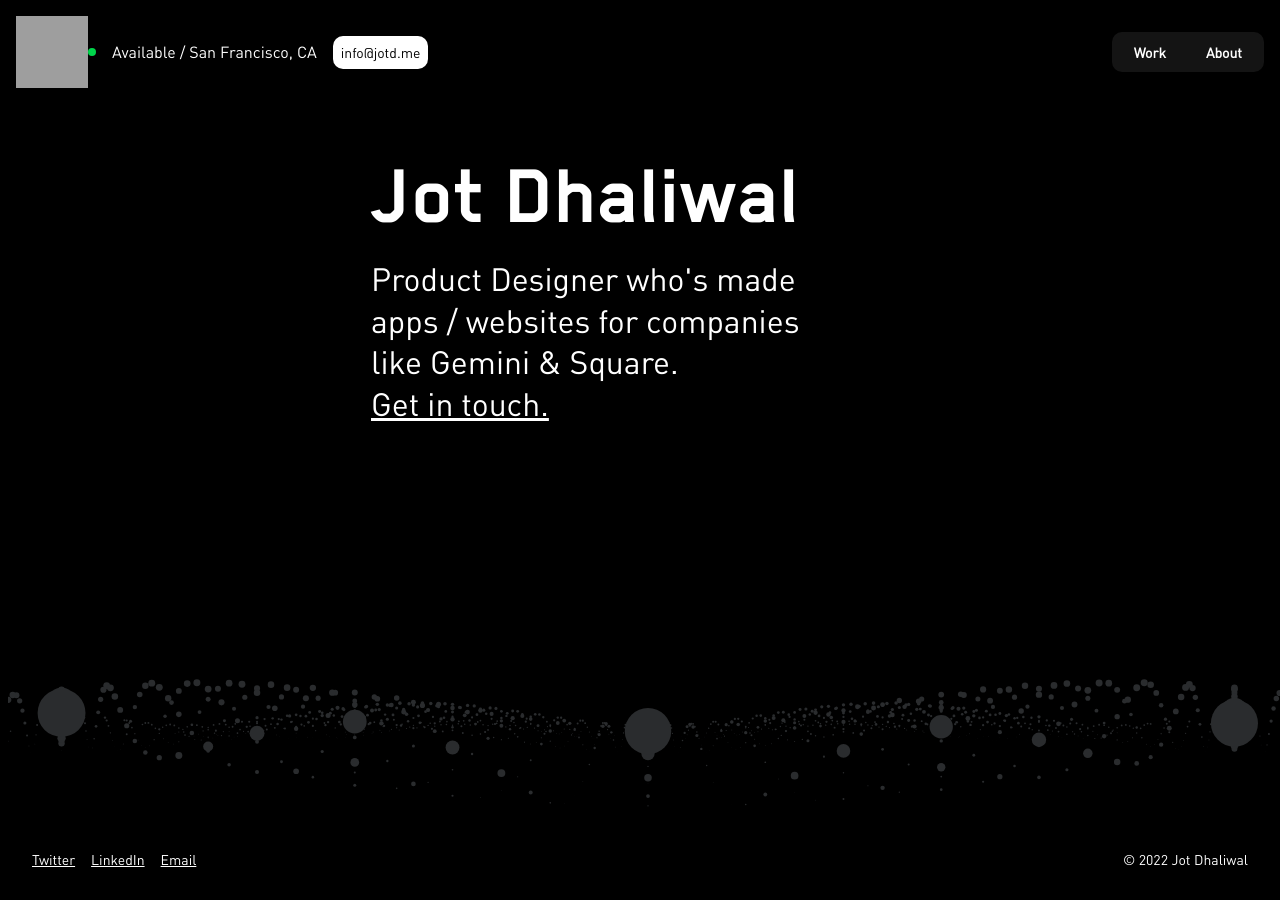
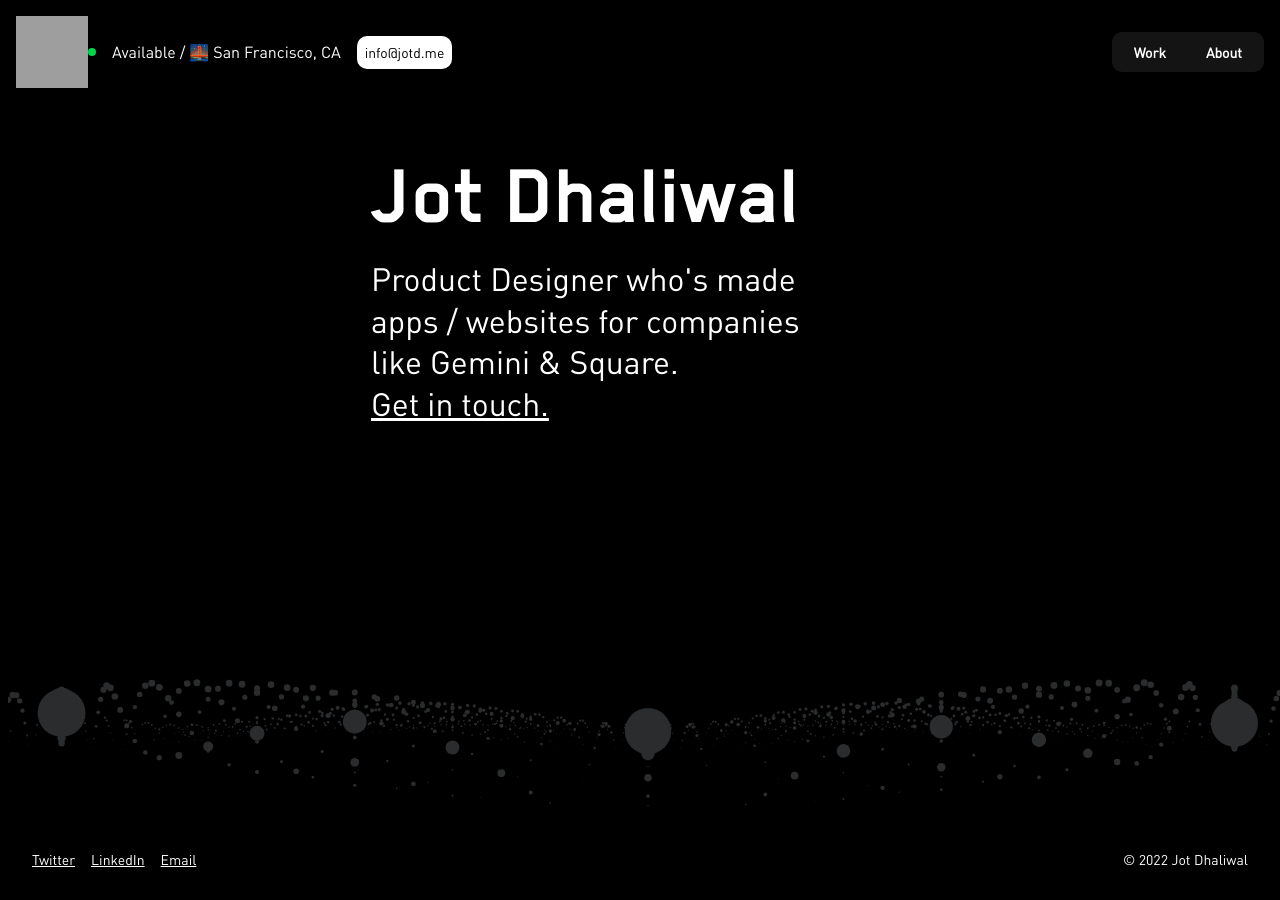
Before and after one commit to jotd/jotd-portfolio, a Jekyll site: the page index.html, which Jekyll copies as it is, in a window 1280 px wide and 900 px high. Built offline with Jekyll 4.4.1, drawn with Linux system fonts in a browser that asks for light colours; grey boxes are pictures that could not be loaded.

Commit message:
Update index.html

```diff
--- a/index.html
+++ b/index.html
@@ -31,7 +31,7 @@
       <!-- Availability -->
       <div class="availability-block">
           <div class="dot"> </div>
-          <p class="nav-block">Available / San Francisco, CA</p>
+          <p class="nav-block">Available / 🌉 San Francisco, CA</p>
           <a class="cta" href="mailto:info@jotd.me?subject=Inquiry%20from%20website"> info@jotd.me</a>
       </div>
         <div class="menu">
```
